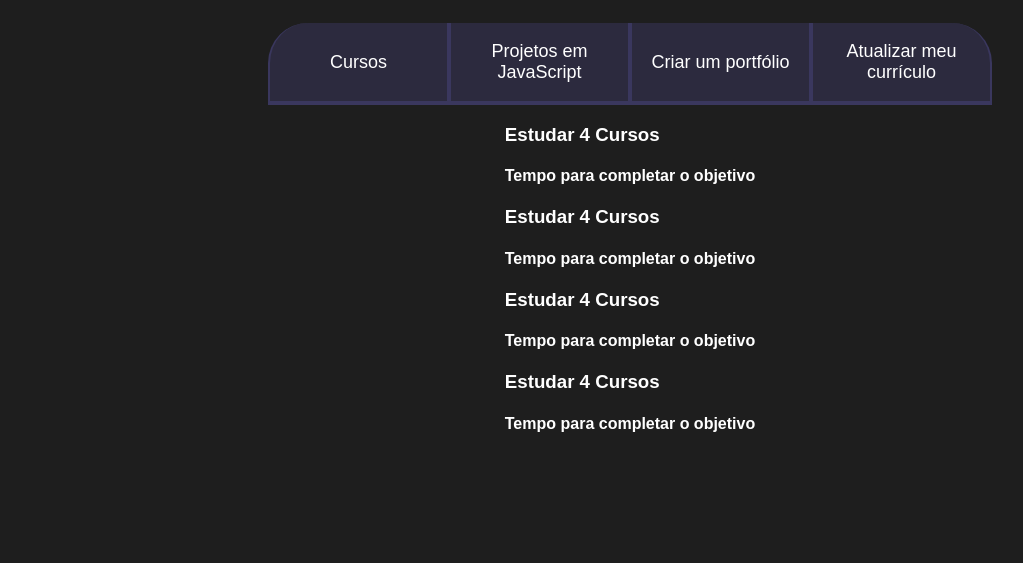
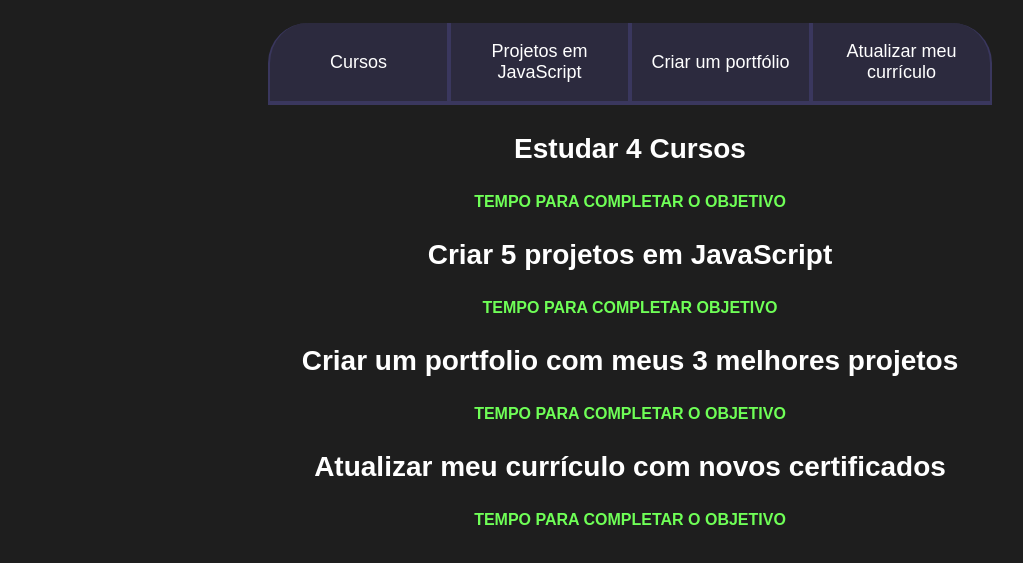
Before and after one commit to ViniOLI17/Meus-objetivos-3degD, a plain HTML site: page index.html in a window 1280 px wide. Shown: the part 75-638 px from the top of the page, without its empty margins (10-1033 px from the left). Drawn offline with Linux system fonts and the light colour scheme.

Commit message:
03/04/24

```diff
--- a/index.html
+++ b/index.html
@@ -32,15 +32,17 @@
 
   <h4 class="aba-conteudo-titulo-secundario">Tempo para completar o objetivo</h4>
 
+  <div class="contador"></div>
+
 </div>
 
      <div class="abas=textos">
 
      <div class="aba=conteudo ativo">
 
-       <h3 class="aba-conteudo-titulo-principal">Estudar 4 Cursos</h3>
+       <h3 class="aba-conteudo-titulo-principal">Criar 5 projetos em JavaScript</h3>
 
-       <h4 class="aba-conteudo-titulo-secundario">Tempo para completar o objetivo</h4>
+       <h4 class="aba-conteudo-titulo-secundario">Tempo para completar objetivo</h4>
 
      </div>
 
@@ -48,7 +50,7 @@
 
        <div class="aba=conteudo ativo">
 
-         <h3 class="aba-conteudo-titulo-principal">Estudar 4 Cursos</h3>
+         <h3 class="aba-conteudo-titulo-principal">Criar um portfolio com meus 3 melhores projetos</h3>
 
          <h4 class="aba-conteudo-titulo-secundario">Tempo para completar o objetivo</h4>
 
@@ -58,7 +60,7 @@
 
           <div class="aba=conteudo ativo">
 
-            <h3 class="aba-conteudo-titulo-principal">Estudar 4 Cursos</h3>
+            <h3 class="aba-conteudo-titulo-principal">Atualizar meu currículo com novos certificados</h3>
 
             <h4 class="aba-conteudo-titulo-secundario">Tempo para completar o objetivo</h4>
 
--- a/style.css
+++ b/style.css
@@ -66,3 +66,24 @@ border-top: none;
   background-color: var(--botao-ativo);
   border-bottom: 4px solid var(--verde);
 }
+
+.abas-textos {
+  background-color: var(--texto-fundo);
+  padding: 40px;
+  border-radius: 0 0 40px 40px;
+}
+
+.aba-conteudo {
+
+}
+
+.aba-conteudo-titulo-principal {
+  font-size: 28px;
+  text-align: center;
+}
+
+.aba-conteudo-titulo-secundario {
+  text-align: center;
+  color: var(--verde);
+  text-transform: uppercase;
+}
```
